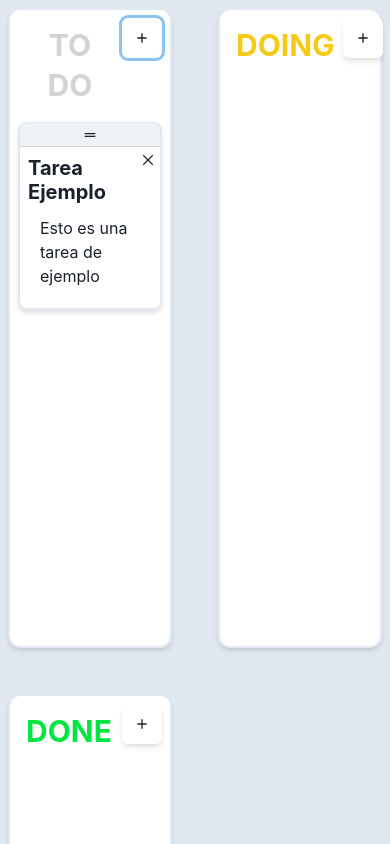
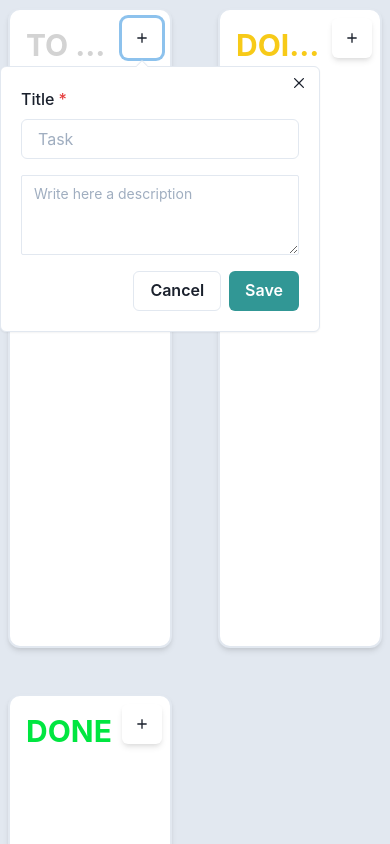
Before and after one commit to AntonyFagundez/todo-drag-and-drop, a React (Create React App) app: page / in a window 390 px wide. Both pictures are taken after a click on the button 142 px from the left and 38 px from the top of the page. Shown: the top 844 px of the page. Built offline with nearby package versions, Linux system fonts and the light colour scheme.

Commit message:
ToDo Finalizado

```diff
--- a/public/index.html
+++ b/public/index.html
@@ -2,16 +2,15 @@
 <html lang="en">
   <head>
     <meta charset="utf-8" />
-    <link rel="icon" href="%PUBLIC_URL%/favicon.ico" />
+    <link rel="icon" href="%PUBLIC_URL%/AF.ico" />
     <meta name="viewport" content="width=device-width, initial-scale=1" />
     <meta name="theme-color" content="#000000" />
     <meta
       name="description"
       content="Web site created using create-react-app"
     />
-    <link rel="apple-touch-icon" href="%PUBLIC_URL%/AF.png" />
 
-    <title>Todo DragAndDrop App</title>
+    <title>To-Do DragAndDrop App</title>
   </head>
   <body>
     <noscript>You need to enable JavaScript to run this app.</noscript>
--- a/src/components/Card.jsx
+++ b/src/components/Card.jsx
@@ -5,16 +5,21 @@ import { CloseButton } from "@chakra-ui/close-button";
 import { IconButton } from "@chakra-ui/button";
 import { MdDragHandle } from "react-icons/md";
 import { useDraggable } from "@dnd-kit/core";
+import { useToast } from "@chakra-ui/toast";
+import { useMediaQuery } from "@chakra-ui/media-query";
 
 import { useData } from "../context/DataProvider";
-import { setFrom } from "../context/reducer";
+import { removeFromList, setFrom } from "../context/reducer";
 import { getStateName } from "../utils/utils";
+
+import ConfirmDelete from "./ConfirmDelete";
 
 const Card = ({ title, description, id, droppableId }) => {
   const { attributes, listeners, setNodeRef, transform, isDragging } = useDraggable({
     id: id,
   });
   const { dispatch } = useData();
+  const [hasMinWidth] = useMediaQuery("(min-width: 510px)");
 
   const style = transform
     ? { transform: `translate3d(${transform.x}px, ${transform.y}px, 0)` }
@@ -26,7 +31,31 @@ const Card = ({ title, description, id, droppableId }) => {
     }
   }, [isDragging, dispatch, droppableId, id]);
 
+  const toast = useToast();
+  const [open, setOpen] = React.useState(false);
+  const handleClose = () => setOpen(false);
+  const handleOpen = () => setOpen(true);
+
+  const handleConfirm = () => {
+    dispatch(removeFromList(getStateName(droppableId), id));
+    setOpen(false);
+    toast({
+      title: "Task Deleted",
+      status: "warning",
+      isClosable: true,
+    });
+  };
+
   return (
+    <>
+      {open && (
+        <ConfirmDelete
+          handleClose={handleClose}
+          handleConfirm={handleConfirm}
+          isOpen={open}
+          taskTitle={title}
+        />
+      )}
       <Box
         ref={setNodeRef}
         bg="white"
@@ -55,15 +84,16 @@ const Card = ({ title, description, id, droppableId }) => {
           />
         </Stack>
         <Stack direction="row" spacing="auto">
-        <Heading as="h5" m="2" mb="0" size="md">
+          <Heading as="h5" isTruncated={!hasMinWidth} m="2" mb="0" size="md">
             {title}
           </Heading>
-        <CloseButton size="sm" onClick={() => alert("clicked")} />
+          <CloseButton size="sm" onClick={handleOpen} />
         </Stack>
         <Text m="5" mt="3" noOfLines={3} userSelect="none">
           {description}
         </Text>
       </Box>
+    </>
   );
 };
 
--- a/src/components/CardContainer.jsx
+++ b/src/components/CardContainer.jsx
@@ -4,10 +4,12 @@ import { Box, Heading, Stack } from "@chakra-ui/layout";
 import { IconButton } from "@chakra-ui/button";
 import { MdAdd } from "react-icons/md";
 import { useDroppable } from "@dnd-kit/core";
+import { PopoverTrigger } from "@chakra-ui/popover";
 
 import styleDefault from "../styles/styles";
 
 import Card from "./Card";
+import PopoverHOC from "./PopoverHOC";
 
 const CardContainer = ({ head, data, droppableId }) => {
   const { setNodeRef, isOver } = useDroppable({
@@ -17,6 +19,7 @@ const CardContainer = ({ head, data, droppableId }) => {
   const { bgColor } = styleDefault[droppableId];
 
   return (
+    <PopoverHOC listName={droppableId}>
       <Box
         ref={setNodeRef}
         bg={isOver ? bgColor : "white"}
@@ -28,6 +31,7 @@ const CardContainer = ({ head, data, droppableId }) => {
       >
         <Stack direction="row" spacing="auto">
           <Heading
+            isTruncated
             as="h2"
             color={isOver ? "white" : bgColor}
             fontWeight="bold"
@@ -37,18 +41,22 @@ const CardContainer = ({ head, data, droppableId }) => {
           >
             {head}
           </Heading>
+          <PopoverTrigger>
             <IconButton
               aria-label="add-button"
               bg="white"
               boxShadow="md"
+              data-list={droppableId}
               icon={<MdAdd />}
               width="0.5"
             />
+          </PopoverTrigger>
         </Stack>
         {data.map((item, i) => (
           <Card key={i} droppableId={droppableId} {...item} />
         ))}
       </Box>
+    </PopoverHOC>
   );
 };
 
--- /dev/null
+++ b/src/components/ConfirmDelete.jsx
@@ -0,0 +1,47 @@
+import {
+  Button,
+  AlertDialog,
+  AlertDialogHeader,
+  AlertDialogContent,
+  AlertDialogOverlay,
+  AlertDialogBody,
+  AlertDialogFooter,
+} from "@chakra-ui/react";
+import React from "react";
+import PropTypes from "prop-types";
+
+const ConfirmDelete = ({ taskTitle, handleClose, isOpen, handleConfirm }) => {
+  const cancelRef = React.useRef();
+
+  return (
+    <AlertDialog isOpen={isOpen} leastDestructiveRef={cancelRef} onClose={handleClose}>
+      <AlertDialogOverlay>
+        <AlertDialogContent>
+          <AlertDialogHeader fontSize="lg" fontWeight="bold">
+            Delete Task.
+          </AlertDialogHeader>
+
+          <AlertDialogBody>Are you sure? You will delete the Task: {taskTitle}</AlertDialogBody>
+
+          <AlertDialogFooter>
+            <Button ref={cancelRef} onClick={handleClose}>
+              Cancel
+            </Button>
+            <Button colorScheme="red" ml={3} onClick={handleConfirm}>
+              Delete
+            </Button>
+          </AlertDialogFooter>
+        </AlertDialogContent>
+      </AlertDialogOverlay>
+    </AlertDialog>
+  );
+};
+
+ConfirmDelete.propTypes = {
+  taskTitle: PropTypes.string.isRequired,
+  handleClose: PropTypes.func.isRequired,
+  isOpen: PropTypes.bool.isRequired,
+  handleConfirm: PropTypes.func.isRequired,
+};
+
+export default ConfirmDelete;
--- /dev/null
+++ b/src/components/PopoverHOC.jsx
@@ -0,0 +1,45 @@
+import React from "react";
+import {
+  PopoverContent,
+  Popover,
+  PopoverArrow,
+  PopoverCloseButton,
+  useDisclosure,
+} from "@chakra-ui/react";
+import PropTypes from "prop-types";
+
+import TodoForm from "./TodoForm";
+
+const PopoverHOC = ({ children, listName }) => {
+  const { onOpen, onClose, isOpen } = useDisclosure();
+  const firstFieldRef = React.useRef(null);
+
+  return (
+    <>
+      <Popover
+        closeOnBlur={false}
+        initialFocusRef={firstFieldRef}
+        isOpen={isOpen}
+        placement="auto"
+        onClose={onClose}
+        onOpen={onOpen}
+      >
+        {isOpen && (
+          <PopoverContent p={5}>
+            <PopoverArrow />
+            <PopoverCloseButton />
+            <TodoForm firstFieldRef={firstFieldRef} listName={listName} onCancel={onClose} />
+          </PopoverContent>
+        )}
+        {children}
+      </Popover>
+    </>
+  );
+};
+
+PopoverHOC.propTypes = {
+  children: PropTypes.node.isRequired,
+  listName: PropTypes.string.isRequired,
+};
+
+export default PopoverHOC;
--- /dev/null
+++ b/src/components/TodoForm.jsx
@@ -0,0 +1,89 @@
+import React from "react";
+import {
+  Stack,
+  ButtonGroup,
+  Button,
+  Textarea,
+  useToast,
+  FormControl,
+  FormLabel,
+  Input,
+  Text,
+} from "@chakra-ui/react";
+import PropTypes from "prop-types";
+
+import { useData } from "../context/DataProvider";
+import { addToList } from "../context/reducer";
+
+const Form = ({ onCancel, listName }) => {
+  const { dispatch } = useData();
+  const titleRef = React.useRef();
+  const descRef = React.useRef();
+  const toast = useToast();
+  const [invalid, setInvalid] = React.useState(false);
+  //Refs para no renderizar en cada cambio el form
+  const handleSubmit = () => {
+    if (titleRef.current && descRef.current) {
+      let title = titleRef.current.value;
+      let description = descRef.current.value;
+
+      if (title === "") {
+        setInvalid(true);
+
+        return;
+      }
+
+      dispatch(addToList(listName, { id: 0, title, description }));
+      toast({
+        title: "Task Created!",
+        status: "success",
+        isClosable: true,
+      });
+    }
+    onCancel();
+  };
+
+  const handleValid = (e) => {
+    if (e.target?.value !== "") {
+      setInvalid(false);
+    }
+  };
+
+  return (
+    <Stack spacing={4}>
+      <FormControl isRequired>
+        <FormLabel htmlFor="title">Title</FormLabel>
+        <Input
+          ref={titleRef}
+          id="title"
+          isInvalid={invalid}
+          placeholder="Task"
+          onChange={handleValid}
+        />
+        {invalid && (
+          <Text as="span" color="red" fontSize={15} textAlign="left">
+            The title cannot be empty
+          </Text>
+        )}
+      </FormControl>
+      <FormControl isRequired>
+        <Textarea ref={descRef} placeholder="Write here a description" size="sm" />
+      </FormControl>
+      <ButtonGroup d="flex" justifyContent="flex-end">
+        <Button variant="outline" onClick={onCancel}>
+          Cancel
+        </Button>
+        <Button colorScheme="teal" onClick={handleSubmit}>
+          Save
+        </Button>
+      </ButtonGroup>
+    </Stack>
+  );
+};
+
+Form.propTypes = {
+  onCancel: PropTypes.func.isRequired,
+  listName: PropTypes.string.isRequired,
+};
+
+export default Form;
--- a/src/context/reducer.js
+++ b/src/context/reducer.js
@@ -33,6 +33,7 @@ export default function reducer(state, action) {
 
     case ADD_TO_LIST: {
       const { list, element } = action.payload;
+
       const newList = [...state[list]];
 
       newList.push({ ...element, id: index });
--- a/src/index.js
+++ b/src/index.js
@@ -5,6 +5,7 @@ import { ChakraProvider } from "@chakra-ui/react";
 import "./index.css";
 import App from "./App";
 import DataProvider from "./context/DataProvider";
+import "./utils/console-message"; //IFFE
 
 ReactDOM.render(
   <DataProvider>
--- a/src/styles/styles.js
+++ b/src/styles/styles.js
@@ -1,14 +1,11 @@
 const styles = {
   todo: {
-    over: "lightgray",
     bgColor: "lightgray",
   },
   doing: {
-    over: "rgba(247, 202, 24, 0.5)",
     bgColor: "rgba(247, 202, 24, 1)",
   },
   done: {
-    over: "rgba(0, 230, 64, 0.5)",
     bgColor: "rgba(0, 230, 64, 1)",
   },
 };
--- /dev/null
+++ b/src/utils/console-message.js
@@ -0,0 +1,14 @@
+/* eslint-disable no-console */
+(function () {
+  console.log(
+    `%c
+  ╔═╗┌┐┌┌┬┐┌─┐┌┐┌┬ ┬  ╔═╗┌─┐┌─┐┬ ┬┌┐┌┌┬┐┌─┐┌─┐
+  ╠═╣│││ │ │ ││││└┬┘  ╠╣ ├─┤│ ┬│ ││││ ││├┤ ┌─┘
+  ╩ ╩┘└┘ ┴ └─┘┘└┘ ┴   ╚  ┴ ┴└─┘└─┘┘└┘─┴┘└─┘└─┘
+
+%c  React/NetCore Developer
+    `,
+    "color: red",
+    "color: blue"
+  );
+})();
```
Also changed, not shown: 2 other files (tests, documents, lock files or other folders). Lines whose indentation alone changed are shown as unchanged.
